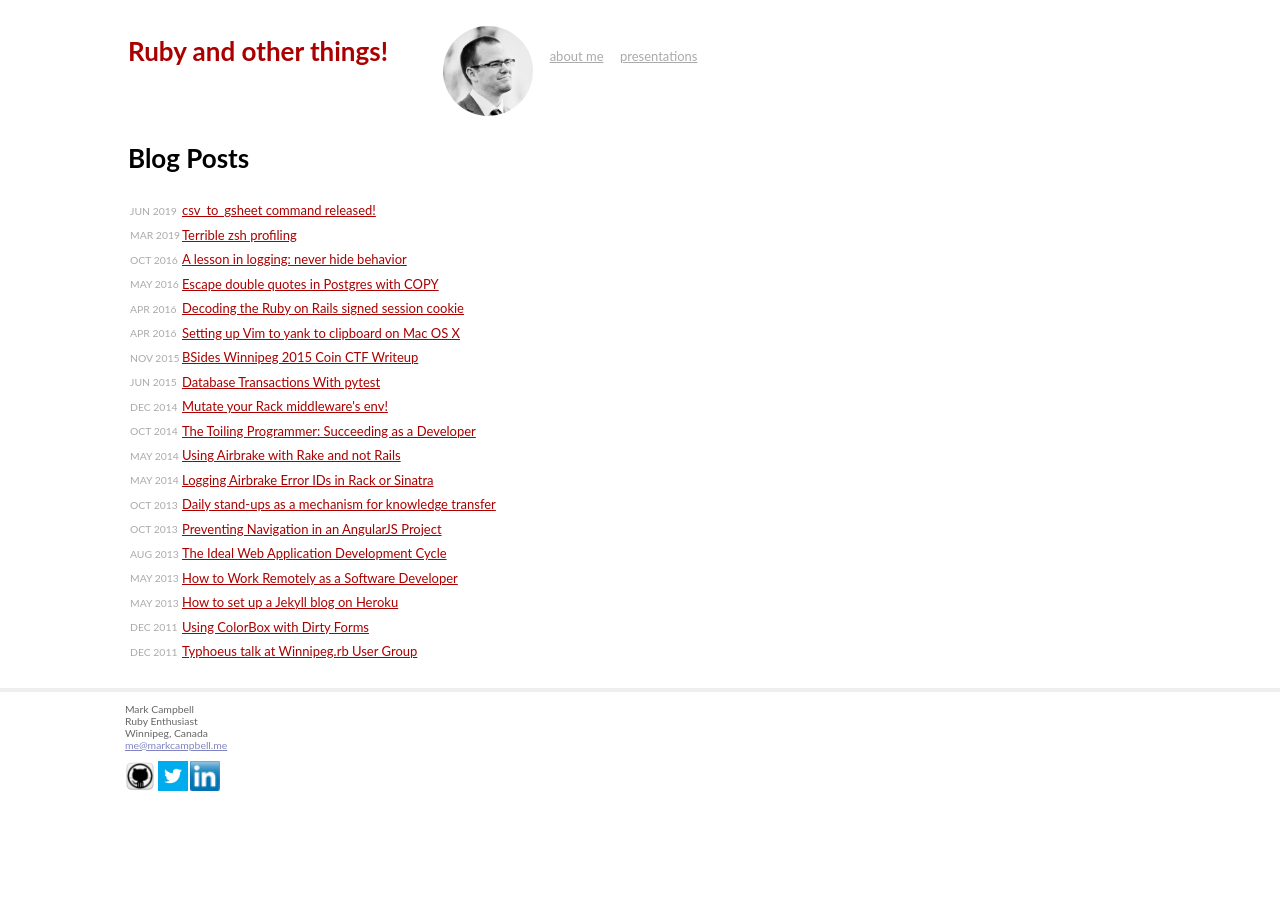
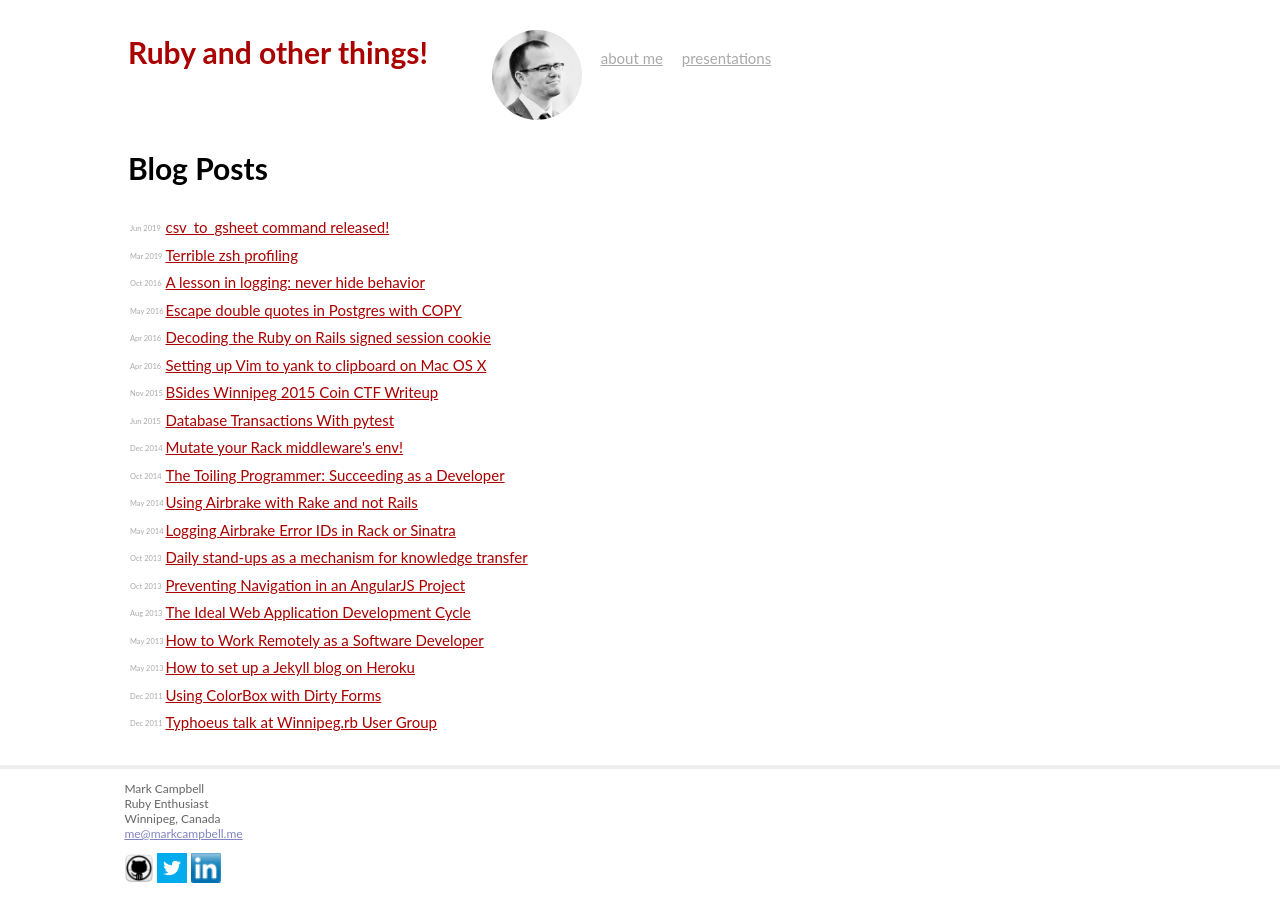
Before and after one commit to Nitrodist/markcampbell.me, a Jekyll site: the page built from index.html, in a window 1280 px wide. Built offline with Jekyll 4.4.1, drawn with Linux system fonts in a browser that asks for light colours.

Commit message:
Update css and fix fonts

```diff
--- a/css/main.css
+++ b/css/main.css
@@ -12,9 +12,11 @@
 
 html, body { height: 100%; width: 100%; }
 
+
+@import url('https://fonts.googleapis.com/css?family=Lato&display=swap');
 body {
   background-color: #FFF;
-  font: 13px "Lato", "Helvetica Neue", Helvetica, Arial, sans-serif;
+  font: 15px "Lato", "Helvetica Neue", Helvetica, Arial, sans-serif;
 }
 
 h1, h2, h3, h4, h5, h6, p, ul, ol, pre, iframe {
@@ -46,16 +48,15 @@ table {
 
 table.posts {
   margin-left: 10%;
-}
 
-.posts-index-row > td {
-  padding-bottom: 0.5em;
+  .posts-index-row > td {
+    padding-bottom: 0.5em;
+  }
 }
 
 .posts-index-date {
   color: #aaa;
-  text-transform: uppercase;
-  font-size: 80%;
+  font-size: 50%;
 }
 
 /*****************************************************************************/
```
